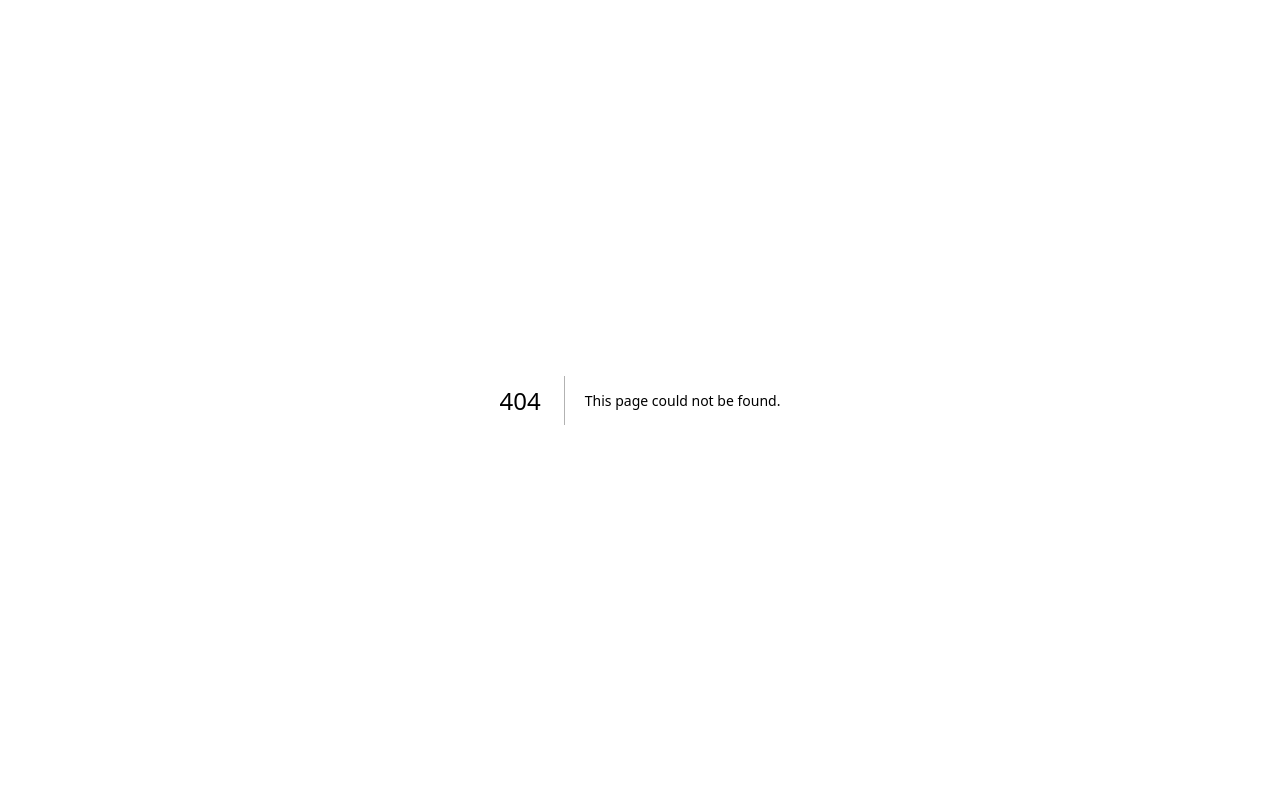
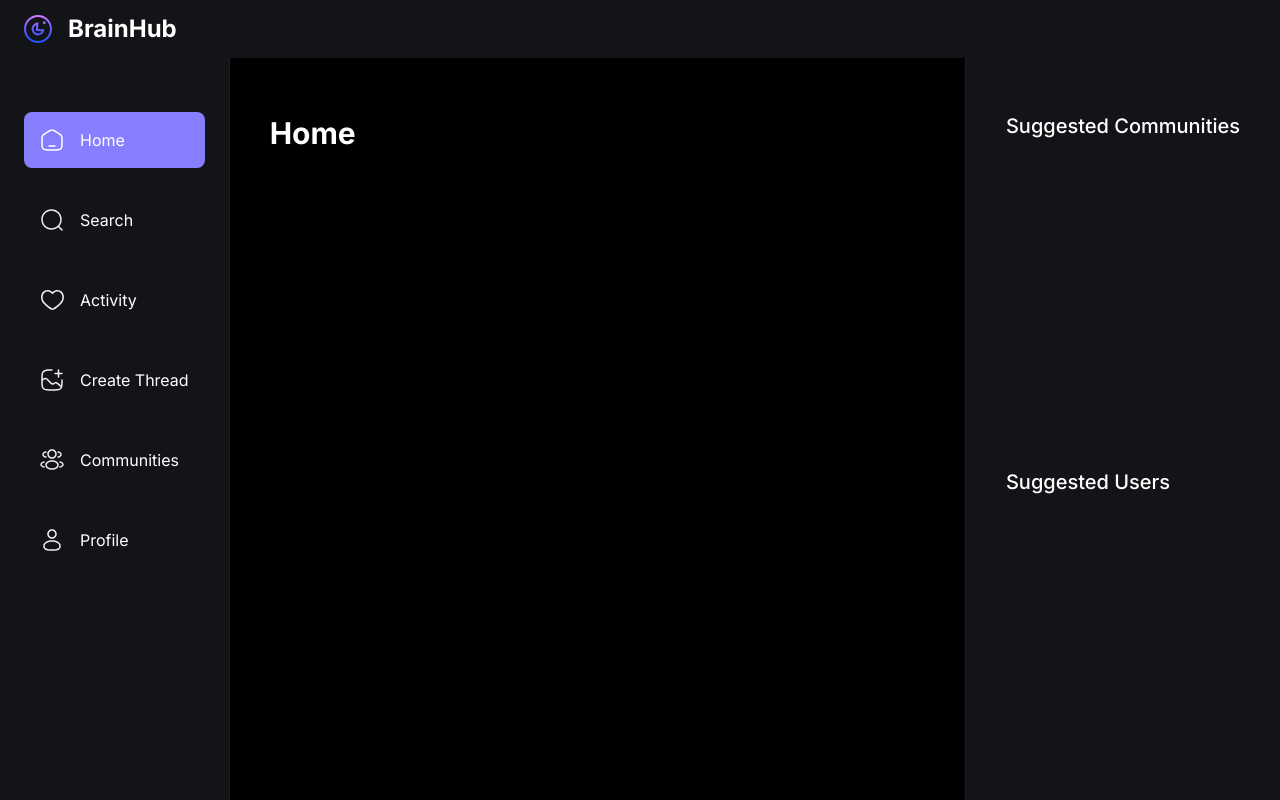
Before and after one commit to shreejeshballal/Brainhub, a Next.js app: page / in a window 1280 px wide. Before the commit this address had no page. Built offline with nearby package versions, Linux system fonts and the light colour scheme; no server answers.

Commit message:
feat:Added root layout with top,bottom,side,right bars

```diff
--- /dev/null
+++ b/app/(root)/layout.tsx
@@ -0,0 +1,24 @@
+import Bottombar from "@/components/shared/Bottombar";
+import LeftSidebar from "@/components/shared/LeftSidebar";
+import RightSidebar from "@/components/shared/RightSidebar";
+import Topbar from "@/components/shared/Topbar";
+
+export default function RootLayout({
+  children,
+}: Readonly<{
+  children: React.ReactNode;
+}>) {
+  return (
+    <>
+      <Topbar />
+      <main className="flex flex-row">
+        <LeftSidebar />
+        <section className="main-container">
+          <div className="w-full max-w-4xl">{children}</div>
+        </section>
+        <RightSidebar />
+      </main>
+      <Bottombar />
+    </>
+  );
+}
--- /dev/null
+++ b/app/(root)/page.tsx
@@ -0,0 +1,7 @@
+export default function Home() {
+  return (
+    <>
+      <h1 className="head-text text-left">Home</h1>
+    </>
+  );
+}
--- /dev/null
+++ b/components/shared/Bottombar.tsx
@@ -0,0 +1,45 @@
+"use client";
+import { sidebarLinks } from "@/constants";
+import Image from "next/image";
+import Link from "next/link";
+import { usePathname } from "next/navigation";
+import { twMerge } from "tailwind-merge";
+
+function Bottombar() {
+  const pathname = usePathname();
+
+  return (
+    <section className="bottombar">
+      <div className="bottombar_container">
+        {sidebarLinks.map((link) => {
+          const isActive =
+            (pathname.includes(link.route) && link.route.length > 1) ||
+            pathname === link.route;
+
+          return (
+            <Link
+              href={link.route}
+              key={link.label}
+              className={twMerge(
+                "bottombar_link",
+                isActive && "bg-primary-500"
+              )}
+            >
+              <Image
+                src={link.imgURL}
+                alt={link.label}
+                width={24}
+                height={24}
+              />
+              <p className="text-subtle-medium text-light-1 max-sm:hidden">
+                {link.label.split(/\s+/)[0]}
+              </p>
+            </Link>
+          );
+        })}
+      </div>
+    </section>
+  );
+}
+
+export default Bottombar;
--- /dev/null
+++ b/components/shared/LeftSidebar.tsx
@@ -0,0 +1,59 @@
+"use client";
+import { sidebarLinks } from "@/constants";
+import { SignOutButton, SignedIn } from "@clerk/nextjs";
+import Image from "next/image";
+import Link from "next/link";
+import { usePathname, useRouter } from "next/navigation";
+import { twMerge } from "tailwind-merge";
+function LeftSidebar() {
+  const router = useRouter();
+  const pathname = usePathname();
+
+  return (
+    <section className="custom-scrollbar leftsidebar">
+      <div className="flex w-full flex-1 flex-col gap-6 px-6">
+        {sidebarLinks.map((link) => {
+          const isActive =
+            (pathname.includes(link.route) && link.route.length > 1) ||
+            pathname === link.route;
+
+          return (
+            <Link
+              href={link.route}
+              key={link.label}
+              className={twMerge(
+                "leftsidebar_link",
+                isActive && "bg-primary-500"
+              )}
+            >
+              <Image
+                src={link.imgURL}
+                alt={link.label}
+                width={24}
+                height={24}
+              />
+              <p className="text-light-1 max-lg:hidden">{link.label}</p>
+            </Link>
+          );
+        })}
+      </div>
+      <div className="mt-10 px-6">
+        <SignedIn>
+          <SignOutButton signOutCallback={() => router.push("sign-in")}>
+            <div className="flex cursor-pointer gap-4 p-4">
+              <Image
+                src="/assets/logout.svg"
+                alt="logout"
+                width={24}
+                height={24}
+              />
+              <p className="text-light-2 max-lg:hidden">Logout</p>
+            </div>
+          </SignOutButton>
+        </SignedIn>
+      </div>
+    </section>
+  );
+}
+
+export default LeftSidebar;
--- /dev/null
+++ b/components/shared/RightSidebar.tsx
@@ -0,0 +1,16 @@
+function RightSidebar() {
+  return (
+    <section className="custom-scrollbar rightsidebar">
+      <div className="flex flex-1 flex-col justify-start ">
+        <h3 className="text-heading4-medium text-light-1">
+          Suggested Communities
+        </h3>
+      </div>
+      <div className="flex flex-1 flex-col justify-start ">
+        <h3 className="text-heading4-medium text-light-1">Suggested Users</h3>
+      </div>
+    </section>
+  );
+}
+
+export default RightSidebar;
--- /dev/null
+++ b/components/shared/Topbar.tsx
@@ -0,0 +1,41 @@
+import { OrganizationSwitcher, SignOutButton, SignedIn } from "@clerk/nextjs";
+import Image from "next/image";
+import Link from "next/link";
+
+function Topbar() {
+  return (
+    <nav className="topbar">
+      <Link href="/" className="flex items-center gap-4">
+        <Image src="/assets/logo.svg" alt="logo" width={28} height={28} />
+        <p className="text-heading3-bold text-light-1 max-xs:hidden">
+          BrainHub
+        </p>
+      </Link>
+      <div className="flex items-center gap-1">
+        <div className="block md:hidden">
+          <SignedIn>
+            <SignOutButton>
+              <div className="flex cursor-pointer">
+                <Image
+                  src="/assets/logout.svg"
+                  alt="logout"
+                  width={24}
+                  height={24}
+                />
+              </div>
+            </SignOutButton>
+          </SignedIn>
+        </div>
+        <OrganizationSwitcher
+          appearance={{
+            elements: {
+              organizationSwitcherTrigger: "py-2 px-4",
+            },
+          }}
+        />
+      </div>
+    </nav>
+  );
+}
+
+export default Topbar;
```
